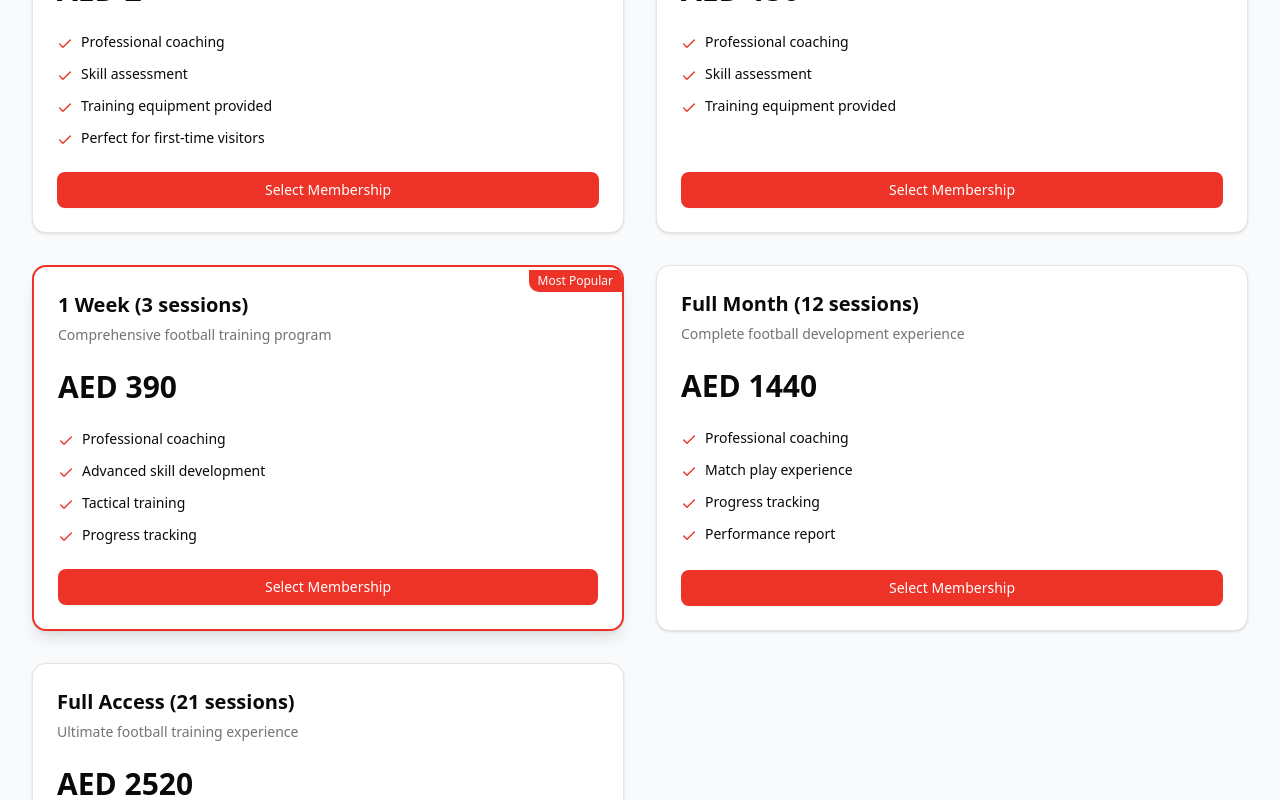
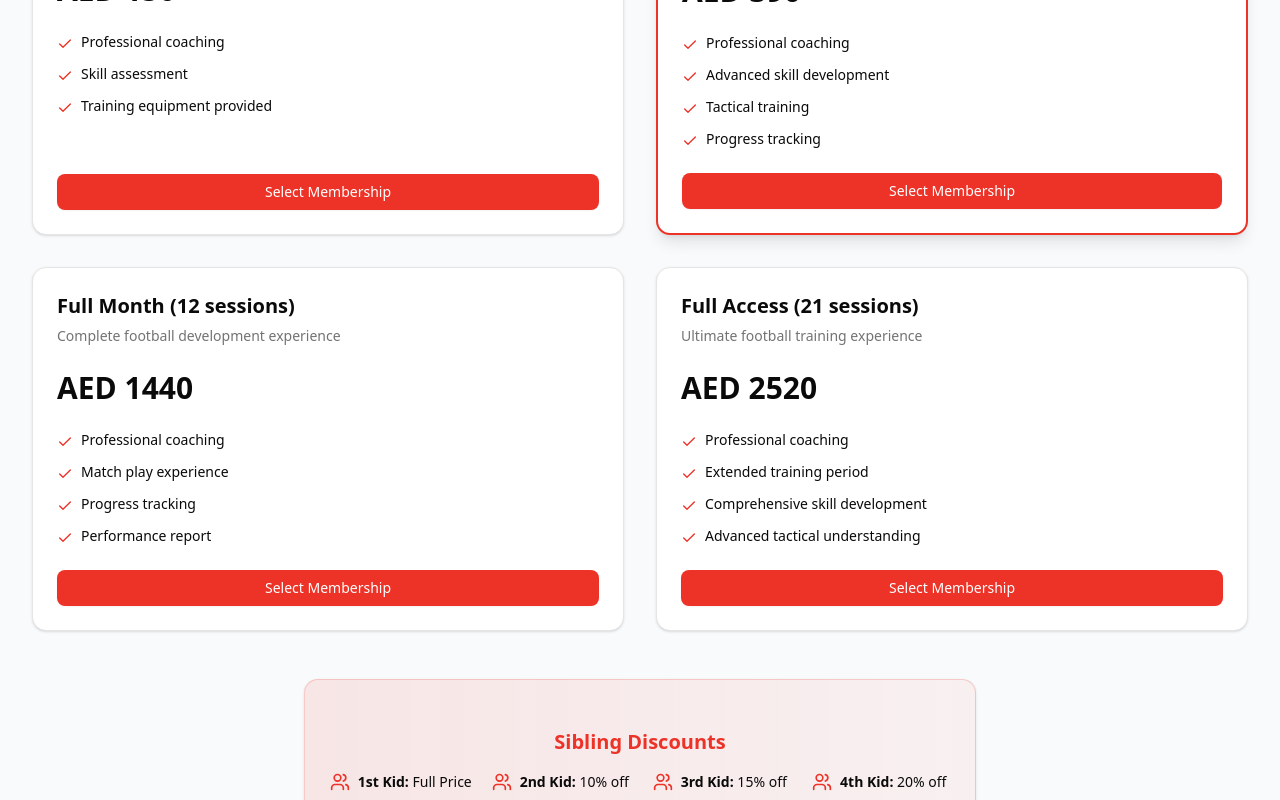
Before and after one commit to Hosni10/summercamp-client, a React (Vite) app: page /football-clinic in a window 1280 px wide. Shown: the part 2200-3000 px from the top of the page. Built offline with nearby package versions, Linux system fonts and the light colour scheme; no server answers.

Commit message:
removing of test plan and updating sibling discounts

```diff
--- a/src/pages/FootballClinic.jsx
+++ b/src/pages/FootballClinic.jsx
@@ -26,17 +26,6 @@ import BookingForm from "../components/BookingForm.jsx";
 
 const clinicPlans = {
   abuDhabi: [
-    {
-      name: "Test Plan",
-      description: "Try our football clinic for just 0.5 dirham",
-      price: "2",
-      features: [
-        "Professional coaching",
-        "Skill assessment",
-        "Training equipment provided",
-        "Perfect for first-time visitors",
-      ],
-    },
     {
       name: "1 Day Access",
       description: "Perfect for trying out our football clinic",
@@ -161,22 +150,34 @@ const clinicActivities = {
 
 function ImageModal({ src, alt, open, onClose }) {
   if (!open) return null;
+
   return (
-    <div className="fixed inset-0 z-50 flex items-center justify-center bg-black/70">
-      <div className="relative bg-white rounded-lg shadow-lg p-2 max-w-lg w-full flex flex-col items-center">
+    <div className="fixed inset-0 z-50 flex items-center justify-center bg-black/80 p-4">
+      <div className="relative max-w-[95vw] max-h-[95vh] w-auto h-auto flex flex-col items-center">
+        {/* Close button */}
         <button
-          className="absolute top-2 right-2 text-gray-700 hover:text-red-500 text-2xl font-bold"
+          className="absolute -top-12 right-0 text-white hover:text-red-400 text-3xl font-bold transition-colors duration-200 z-10"
           onClick={onClose}
           aria-label="Close"
         >
           ×
         </button>
-        <img
-          src={src}
-          alt={alt}
-          className="max-h-[70vh] w-auto rounded-md object-contain"
-          style={{ maxWidth: "90vw" }}
-        />
+
+        {/* Image container */}
+        <div className="relative bg-white rounded-lg shadow-2xl overflow-hidden">
+          <img
+            src={src}
+            alt={alt}
+            className="max-w-full max-h-[85vh] w-auto h-auto object-contain rounded-lg"
+            style={{
+              maxWidth: "min(95vw, 1200px)",
+              maxHeight: "85vh",
+            }}
+          />
+        </div>
+
+        {/* Click outside to close */}
+        <div className="absolute inset-0 -z-10" onClick={onClose} />
       </div>
     </div>
   );
@@ -404,6 +405,43 @@ function FootballClinic() {
               </Card>
             ))}
           </div>
+
+          {/* Sibling Discount Info */}
+          <div className="mt-12 text-center">
+            <Card className="max-w-2xl mx-auto bg-gradient-to-r from-[#ed3227]/10 to-[#ed3227]/5 border-[#ed3227]/20">
+              <CardContent className="pt-6">
+                <h3 className="text-xl font-bold text-[#ed3227] mb-4">
+                  Sibling Discounts
+                </h3>
+                <div className="grid grid-cols-1 md:grid-cols-4 gap-4 text-sm">
+                  <div className="flex items-center justify-center space-x-2">
+                    <Users className="h-5 w-5 text-[#ed3227]" />
+                    <span>
+                      <strong>1st Kid:</strong> Full Price
+                    </span>
+                  </div>
+                  <div className="flex items-center justify-center space-x-2">
+                    <Users className="h-5 w-5 text-[#ed3227]" />
+                    <span>
+                      <strong>2nd Kid:</strong> 10% off
+                    </span>
+                  </div>
+                  <div className="flex items-center justify-center space-x-2">
+                    <Users className="h-5 w-5 text-[#ed3227]" />
+                    <span>
+                      <strong>3rd Kid:</strong> 15% off
+                    </span>
+                  </div>
+                  <div className="flex items-center justify-center space-x-2">
+                    <Users className="h-5 w-5 text-[#ed3227]" />
+                    <span>
+                      <strong>4th Kid:</strong> 20% off
+                    </span>
+                  </div>
+                </div>
+              </CardContent>
+            </Card>
+          </div>
         </div>
       </section>
 
--- a/src/pages/KidsCamp.jsx
+++ b/src/pages/KidsCamp.jsx
@@ -22,14 +22,11 @@ import {
   ChevronLeft,
   ChevronRight,
 } from "lucide-react";
-import heroImage from "../assets/hero-sports-camp.jpg";
 import activitiesImage from "../assets/activities.jpeg";
-import entertainmentImage from "../assets/entertainment.jpeg";
-import detailsImage from "../assets/details.jpeg";
-import lastYearImage from "../assets/last-year.jpeg";
+import detailsImage from "../assets/full-new.jpeg";
+import lastYearImage from "../assets/last-year-new.jpeg";
 import fullImage from "../assets/kids-camp.jpeg";
 import coachImage from "../assets/coach.jpeg";
-import backgroundImage from "../assets/background.jpeg";
 import BookingForm from "../components/BookingForm.jsx";
 import { useNavigate } from "react-router-dom";
 
@@ -125,22 +122,34 @@ const campActivities = {
 
 function ImageModal({ src, alt, open, onClose }) {
   if (!open) return null;
+
   return (
-    <div className="fixed inset-0 z-50 flex items-center justify-center bg-black/70">
-      <div className="relative bg-white rounded-lg shadow-lg p-2 max-w-lg w-full flex flex-col items-center">
+    <div className="fixed inset-0 z-50 flex items-center justify-center bg-black/80 p-4">
+      <div className="relative max-w-[95vw] max-h-[95vh] w-auto h-auto flex flex-col items-center">
+        {/* Close button */}
         <button
-          className="absolute top-2 right-2 text-gray-700 hover:text-red-500 text-2xl font-bold"
+          className="absolute -top-12 right-0 text-white hover:text-red-400 text-3xl font-bold transition-colors duration-200 z-10"
           onClick={onClose}
           aria-label="Close"
         >
           ×
         </button>
-        <img
-          src={src}
-          alt={alt}
-          className="max-h-[70vh] w-auto rounded-md object-contain"
-          style={{ maxWidth: "90vw" }}
-        />
+
+        {/* Image container */}
+        <div className="relative bg-white rounded-lg shadow-2xl overflow-hidden">
+          <img
+            src={src}
+            alt={alt}
+            className="max-w-full max-h-[85vh] w-auto h-auto object-contain rounded-lg"
+            style={{
+              maxWidth: "min(95vw, 1200px)",
+              maxHeight: "85vh",
+            }}
+          />
+        </div>
+
+        {/* Click outside to close */}
+        <div className="absolute inset-0 -z-10" onClick={onClose} />
       </div>
     </div>
   );
@@ -546,23 +555,29 @@ function KidsCamp() {
                 <h3 className="text-xl font-bold text-[#ed3227] mb-4">
                   Sibling Discounts
                 </h3>
-                <div className="grid grid-cols-1 md:grid-cols-3 gap-4 text-sm">
+                <div className="grid grid-cols-1 md:grid-cols-4 gap-4 text-sm">
                   <div className="flex items-center justify-center space-x-2">
                     <Users className="h-5 w-5 text-[#ed3227]" />
                     <span>
-                      <strong>2 Siblings:</strong> 10% off
+                      <strong>1st Kid:</strong> Full Price
                     </span>
                   </div>
                   <div className="flex items-center justify-center space-x-2">
                     <Users className="h-5 w-5 text-[#ed3227]" />
                     <span>
-                      <strong>3 Siblings:</strong> 15% off
+                      <strong>2nd Kid:</strong> 10% off
                     </span>
                   </div>
                   <div className="flex items-center justify-center space-x-2">
                     <Users className="h-5 w-5 text-[#ed3227]" />
                     <span>
-                      <strong>4+ Siblings:</strong> 20% off
+                      <strong>3rd Kid:</strong> 15% off
+                    </span>
+                  </div>
+                  <div className="flex items-center justify-center space-x-2">
+                    <Users className="h-5 w-5 text-[#ed3227]" />
+                    <span>
+                      <strong>4th Kid:</strong> 20% off
                     </span>
                   </div>
                 </div>
```
Also changed, not shown: src/assets/full-new.jpeg (added), src/assets/last-year-new.jpeg (added).
